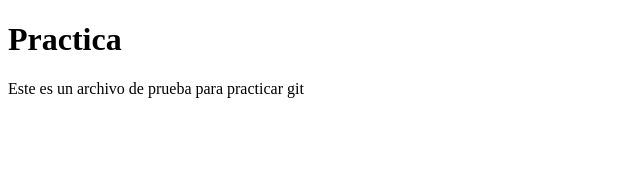
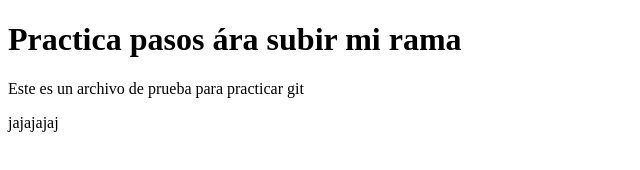
Before and after one commit to JuanDavidRamirezG/Pratica_git, a plain HTML site: page Practica/index.html in a window 1280 px wide. Shown: the whole page, without its empty margins (0-640 px from the left). Drawn offline with Linux system fonts and the light colour scheme.

Commit message:
mis cambios

```diff
--- a/Practica/index.html
+++ b/Practica/index.html
@@ -7,8 +7,9 @@
   </head>
   <body>
     <div>
-      <h1>Practica</h1>
+      <h1>Practica pasos ára subir mi rama</h1>
       <p>Este es un archivo de prueba para practicar git</p>
+      <p>jajajajaj</p>
     </div>
   </body>
 </html>
```
